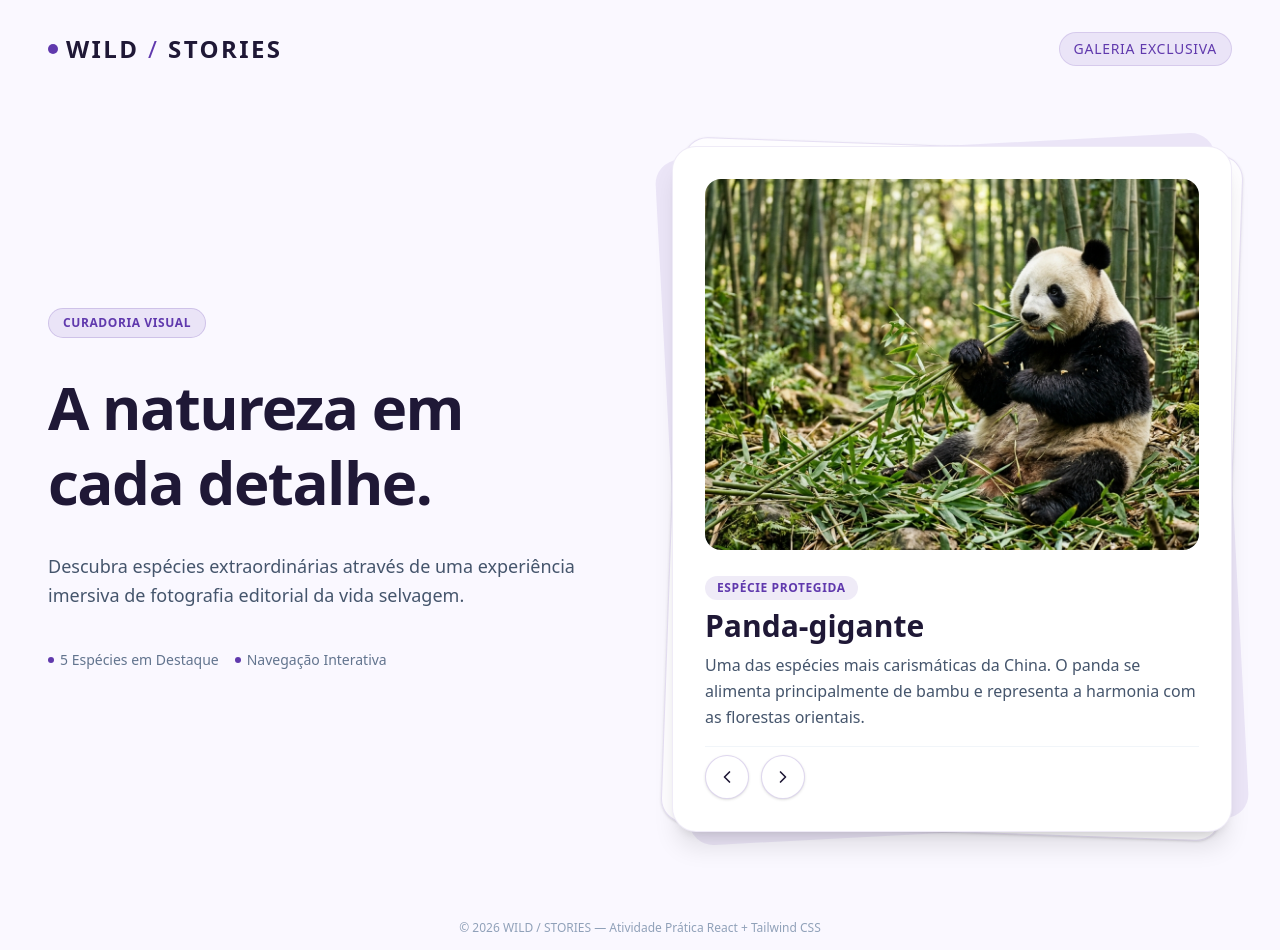
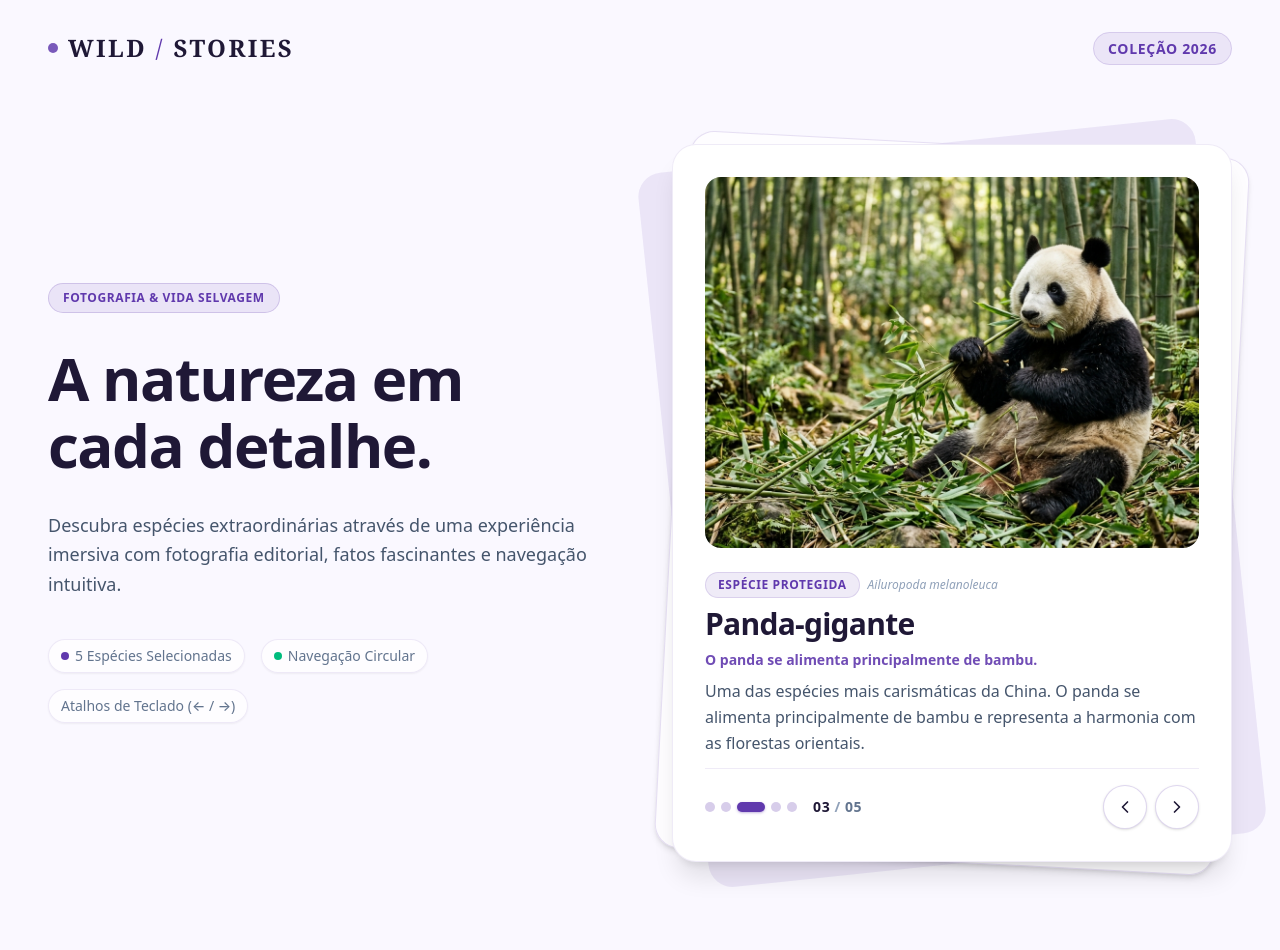
Before and after one commit to CauaBrandao/Image-Slider, a React (Vite) app in the folder image-slider/: page / in a window 1280 px wide. Shown: the top 950 px of the page. Built offline with nearby package versions, Linux system fonts and the light colour scheme.

Commit message:
feat: add pagination and keyboard controls

```diff
--- a/image-slider/src/App.jsx
+++ b/image-slider/src/App.jsx
@@ -1,55 +1,81 @@
 import Background from './components/Background.jsx';
 import ImageSlider from './components/ImageSlider.jsx';
 
+/**
+ * Arquitetura de Componentes da Aplicação:
+ * App
+ * ├── Background
+ * ├── Header
+ * ├── Hero / Introdução
+ * └── ImageSlider
+ *     ├── Imagens (map a partir de slides)
+ *     ├── Conteúdo do slide ativo
+ *     └── SliderControls
+ *         ├── Botão anterior
+ *         ├── Botão próximo
+ *         ├── Indicadores de página
+ *         └── Contador 03 / 05
+ */
 export default function App() {
   return (
-    <div className="min-h-screen relative overflow-hidden bg-lavender text-ink flex flex-col justify-between">
+    <div className="min-h-screen relative overflow-x-hidden bg-lavender text-ink flex flex-col justify-between selection:bg-mauve selection:text-white">
+      {/* 1. Background com ambiência e cartões inclinados */}
       <Background />
 
-      {/* Header */}
-      <header className="w-full max-w-7xl mx-auto px-6 sm:px-12 pt-8 pb-4 flex items-center justify-between">
-        <div className="flex items-center gap-2">
-          <span className="w-2.5 h-2.5 rounded-full bg-mauve" />
-          <strong className="text-xl sm:text-2xl font-black tracking-widest text-ink">
+      {/* 2. Header */}
+      <header className="w-full max-w-7xl mx-auto px-6 sm:px-10 lg:px-12 pt-8 pb-4 flex items-center justify-between">
+        <div className="flex items-center gap-2.5">
+          <span className="w-2.5 h-2.5 rounded-full bg-mauve animate-pulse" />
+          <strong className="text-xl sm:text-2xl font-black tracking-widest text-ink font-serif">
             WILD <span className="text-mauve font-light">/</span> STORIES
           </strong>
         </div>
-        <span className="text-xs sm:text-sm font-medium uppercase tracking-wider text-mauve bg-mauve/10 px-3.5 py-1.5 rounded-full border border-mauve/15">
-          Galeria Exclusiva
-        </span>
+
+        <nav aria-label="Navegação secundária">
+          <span className="text-xs sm:text-sm font-semibold uppercase tracking-wider text-mauve bg-mauve/10 px-3.5 py-1.5 rounded-full border border-mauve/15">
+            Coleção 2026
+          </span>
+        </nav>
       </header>
 
-      {/* Main Grid: 2 colunas no desktop, vertical no mobile */}
-      <main className="w-full max-w-7xl mx-auto px-6 sm:px-12 py-10 lg:py-16 grid gap-12 lg:gap-16 lg:grid-cols-2 lg:items-center my-auto">
+      {/* 3. Grid Principal: Hero / Introdução + ImageSlider */}
+      <main className="w-full max-w-7xl mx-auto px-6 sm:px-10 lg:px-12 py-8 lg:py-16 grid gap-12 lg:gap-16 lg:grid-cols-2 lg:items-center my-auto">
+        {/* Hero / Introdução */}
         <section className="space-y-6 lg:space-y-8">
           <div className="inline-flex items-center gap-2 px-3.5 py-1.5 rounded-full bg-mauve/10 border border-mauve/20 text-mauve text-xs font-semibold uppercase tracking-wider">
-            Curadoria Visual
+            Fotografia & Vida Selvagem
           </div>
 
-          <h1 className="text-4xl sm:text-5xl lg:text-6xl font-extrabold text-ink tracking-tight leading-tight">
+          <h1 className="text-4xl sm:text-5xl lg:text-6xl font-extrabold text-ink tracking-tight leading-[1.12]">
             A natureza em cada detalhe.
           </h1>
 
           <p className="text-base sm:text-lg leading-relaxed text-slate-600 max-w-xl">
-            Descubra espécies extraordinárias através de uma experiência imersiva de fotografia editorial da vida selvagem.
+            Descubra espécies extraordinárias através de uma experiência imersiva com fotografia editorial, fatos fascinantes e navegação intuitiva.
           </p>
 
-          <div className="pt-2 flex items-center gap-4 text-xs sm:text-sm text-slate-500 font-medium">
-            <span className="flex items-center gap-1.5">
-              <span className="w-1.5 h-1.5 rounded-full bg-mauve" /> 5 Espécies em Destaque
+          <div className="pt-2 flex flex-wrap items-center gap-4 text-xs sm:text-sm text-slate-500 font-medium">
+            <span className="flex items-center gap-1.5 bg-white/70 px-3 py-1.5 rounded-full border border-mauve/10 shadow-xs">
+              <span className="w-2 h-2 rounded-full bg-mauve" /> 5 Espécies Selecionadas
             </span>
-            <span className="flex items-center gap-1.5">
-              <span className="w-1.5 h-1.5 rounded-full bg-mauve" /> Navegação Interativa
+            <span className="flex items-center gap-1.5 bg-white/70 px-3 py-1.5 rounded-full border border-mauve/10 shadow-xs">
+              <span className="w-2 h-2 rounded-full bg-emerald-500" /> Navegação Circular
+            </span>
+            <span className="hidden sm:flex items-center gap-1.5 bg-white/70 px-3 py-1.5 rounded-full border border-mauve/10 shadow-xs">
+              Atalhos de Teclado (← / →)
             </span>
           </div>
         </section>
 
-        <ImageSlider />
+        {/* 4. ImageSlider */}
+        <div className="w-full">
+          <ImageSlider />
+        </div>
       </main>
 
-      {/* Footer sutil */}
-      <footer className="w-full max-w-7xl mx-auto px-6 sm:px-12 py-6 text-center text-xs text-slate-400">
-        © 2026 WILD / STORIES — Atividade Prática React + Tailwind CSS
+      {/* Rodapé institucional */}
+      <footer className="w-full max-w-7xl mx-auto px-6 sm:px-10 lg:px-12 py-6 text-center text-xs text-slate-400">
+        <p>WILD / STORIES — Experiência visual interativa desenvolvida com React, Vite e Tailwind CSS v4.</p>
       </footer>
     </div>
   );
--- a/image-slider/src/components/Background.jsx
+++ b/image-slider/src/components/Background.jsx
@@ -1,15 +1,23 @@
+/**
+ * Componente Background
+ * Renderiza o fundo com tons claros (#FAF8FF), gradientes suaves em lilás/violeta
+ * e elementos decorativos com posições/rotações estáticas (sem Math.random()).
+ */
 export default function Background() {
   return (
-    <div className="fixed inset-0 pointer-events-none -z-10 overflow-hidden bg-lavender" aria-hidden="true">
-      {/* Luz ambiente suave no topo esquerdo */}
-      <div className="absolute -top-32 -left-32 w-96 h-96 rounded-full bg-mauve/10 blur-3xl" />
+    <div
+      className="fixed inset-0 pointer-events-none -z-10 overflow-hidden bg-lavender"
+      aria-hidden="true"
+    >
+      {/* Halo de luz lilás no topo esquerdo */}
+      <div className="absolute -top-40 -left-40 w-[28rem] h-[28rem] rounded-full bg-mauve/10 blur-[100px]" />
 
-      {/* Luz ambiente suave na base direita */}
-      <div className="absolute -bottom-40 -right-40 w-[30rem] h-[30rem] rounded-full bg-mauve/15 blur-3xl" />
+      {/* Halo de luz violeta na base direita */}
+      <div className="absolute -bottom-48 -right-48 w-[34rem] h-[34rem] rounded-full bg-mauve/15 blur-[120px]" />
 
-      {/* Cartões decorativos de fundo com rotações fixas (sem Math.random()) */}
-      <div className="hidden lg:block absolute top-1/4 right-[8%] w-80 h-96 rounded-3xl bg-white/40 border border-mauve/10 shadow-lg -rotate-6" />
-      <div className="hidden lg:block absolute top-1/3 right-[5%] w-80 h-96 rounded-3xl bg-white/30 border border-mauve/10 shadow-md rotate-3" />
+      {/* Cartões decorativos de fundo no desktop com ângulos e posições fixas */}
+      <div className="hidden xl:block absolute top-[20%] right-[10%] w-96 h-[32rem] rounded-3xl bg-white/40 border border-mauve/10 shadow-lg -rotate-6 transition-transform" />
+      <div className="hidden xl:block absolute top-[24%] right-[6%] w-96 h-[32rem] rounded-3xl bg-white/30 border border-mauve/10 shadow-md rotate-3 transition-transform" />
     </div>
   );
 }
--- a/image-slider/src/components/ImageSlider.jsx
+++ b/image-slider/src/components/ImageSlider.jsx
@@ -1,51 +1,99 @@
-import { useState } from 'react';
+import { useState, useEffect } from 'react';
 import { slides } from '../data/slides.js';
 import SliderControls from './SliderControls.jsx';
 
+/**
+ * Componente ImageSlider
+ * Arquitetura:
+ * - Imagens (map a partir de slides)
+ * - Conteúdo do slide ativo
+ * - SliderControls (Anterior, Próximo, Indicadores, Contador 03 / 05)
+ */
 export default function ImageSlider() {
+  // Inicia com o panda (índice 2) conforme especificação do roteiro
   const [index, setIndex] = useState(2);
   const activeSlide = slides[index];
 
+  // Navegação circular
   const next = () => setIndex(current => (current + 1) % slides.length);
   const previous = () => setIndex(current => (current - 1 + slides.length) % slides.length);
 
+  // Controle por teclado (setas ← e →) com limpeza de listener
+  useEffect(() => {
+    const handleKeyDown = (event) => {
+      if (event.key === 'ArrowLeft') {
+        setIndex(curr => (curr - 1 + slides.length) % slides.length);
+      } else if (event.key === 'ArrowRight') {
+        setIndex(curr => (curr + 1) % slides.length);
+      }
+    };
+
+    window.addEventListener('keydown', handleKeyDown);
+    return () => window.removeEventListener('keydown', handleKeyDown);
+  }, []);
+
   return (
-    <section aria-label="Galeria da vida selvagem" className="relative w-full max-w-lg mx-auto lg:max-w-none">
-      {/* Cartões inclinados de fundo (com ângulos fixos, sem Math.random) */}
-      <div className="absolute inset-0 rounded-3xl bg-mauve/10 -rotate-3 transform transition-transform" />
-      <div className="absolute inset-0 rounded-3xl bg-white/70 border border-mauve/15 rotate-2 shadow-sm transform transition-transform" />
+    <section
+      aria-label="Galeria da vida selvagem"
+      className="relative w-full max-w-lg mx-auto lg:max-w-none"
+    >
+      {/* Cartões inclinados no fundo com rotações estáticas (sem Math.random()) */}
+      <div
+        className="absolute inset-0 rounded-3xl bg-mauve/10 -rotate-3 sm:-rotate-6 transform transition-transform duration-500 pointer-events-none"
+        aria-hidden="true"
+      />
+      <div
+        className="absolute inset-0 rounded-3xl bg-white/70 border border-mauve/15 rotate-2 sm:rotate-3 shadow-md transform transition-transform duration-500 pointer-events-none"
+        aria-hidden="true"
+      />
 
       {/* Cartão principal do carrossel */}
-      <div className="relative z-10 bg-white rounded-3xl p-6 sm:p-8 shadow-xl border border-mauve/10 flex flex-col gap-6">
-        {/* Camada das Imagens com map() e transição */}
-        <div className="relative aspect-[4/3] w-full overflow-hidden rounded-2xl bg-slate-100">
-          {slides.map((slide, i) => (
+      <article className="relative z-10 bg-white rounded-3xl p-6 sm:p-8 shadow-xl border border-mauve/10 flex flex-col gap-6 backdrop-blur-sm">
+        {/* Camada das Imagens com map() e transição suave */}
+        <div className="relative aspect-[4/3] w-full overflow-hidden rounded-2xl bg-slate-100 shadow-inner">
+          {slides.map((slide, i) => {
+            const isActive = i === index;
+            return (
               <img
                 key={slide.id}
                 src={slide.image}
                 alt={slide.alt}
-              className={`absolute inset-0 w-full h-full object-cover transition-opacity duration-500 ease-out ${
-                i === index ? 'opacity-100 z-10' : 'opacity-0 z-0'
+                className={`absolute inset-0 w-full h-full object-cover transition-all duration-500 ease-out select-none ${
+                  isActive
+                    ? 'opacity-100 scale-100 z-10'
+                    : 'opacity-0 scale-105 z-0 pointer-events-none'
                 }`}
               />
-          ))}
+            );
+          })}
         </div>
 
-        {/* Informações dinâmicas do slide ativo */}
-        <div className="flex flex-col gap-4">
+        {/* Conteúdo do slide ativo: espécie, título, resumo e parágrafo */}
+        <div className="flex flex-col gap-3 min-h-[140px] justify-between">
           <div className="space-y-2">
-            <span className="inline-block text-xs font-semibold tracking-wider uppercase text-mauve bg-mauve/10 px-3 py-1 rounded-full">
-              {activeSlide.badge || activeSlide.species}
+            <div className="flex items-center gap-2">
+              <span className="inline-block text-xs font-semibold tracking-wider uppercase text-mauve bg-mauve/10 px-3 py-1 rounded-full border border-mauve/15">
+                {activeSlide.badge}
               </span>
-            <h2 className="text-2xl sm:text-3xl font-bold text-ink">
+              <span className="text-xs italic text-slate-400">
+                {activeSlide.species}
+              </span>
+            </div>
+
+            <h2 className="text-2xl sm:text-3xl font-extrabold text-ink tracking-tight transition-all duration-300">
               {activeSlide.animal}
             </h2>
+
+            <p className="text-xs sm:text-sm font-semibold text-mauve/90">
+              {activeSlide.summary}
+            </p>
+
             <p className="text-slate-600 leading-relaxed text-sm sm:text-base">
               {activeSlide.description}
             </p>
           </div>
 
-          <div className="pt-2 border-t border-slate-100 flex items-center justify-between">
+          {/* SliderControls integrado */}
           <SliderControls
             index={index}
             count={slides.length}
@@ -54,8 +102,7 @@
             onSelect={setIndex}
           />
         </div>
-        </div>
-      </div>
+      </article>
     </section>
   );
 }
--- a/image-slider/src/components/SliderControls.jsx
+++ b/image-slider/src/components/SliderControls.jsx
@@ -1,16 +1,76 @@
 import { ChevronLeft, ChevronRight } from 'lucide-react';
 
+/**
+ * Componente SliderControls
+ * Subcomponentes:
+ * - Botão anterior
+ * - Botão próximo
+ * - Indicadores de página (com aria-current)
+ * - Contador formatado (ex: 03 / 05)
+ */
 export default function SliderControls({
+  index = 0,
+  count = 0,
   onPrevious,
-  onNext
+  onNext,
+  onSelect,
 }) {
+  const currentFormatted = String(index + 1).padStart(2, '0');
+  const totalFormatted = String(count).padStart(2, '0');
+
   return (
-    <div className="flex items-center gap-3">
+    <div
+      className="w-full flex flex-wrap items-center justify-between gap-4 pt-4 border-t border-mauve/10"
+      aria-label="Controles de navegação do carrossel"
+    >
+      {/* Grupo: Indicadores e Contador */}
+      <div className="flex items-center gap-4">
+        {/* Indicadores de página */}
+        <div
+          role="tablist"
+          aria-label="Indicadores dos slides"
+          className="flex items-center gap-1.5"
+        >
+          {Array.from({ length: count }).map((_, i) => {
+            const isActive = i === index;
+            return (
+              <button
+                key={i}
+                type="button"
+                role="tab"
+                aria-selected={isActive}
+                aria-current={isActive ? 'true' : 'false'}
+                aria-label={`Ir para a imagem ${i + 1} de ${count}`}
+                onClick={() => onSelect?.(i)}
+                className={`transition-all duration-300 rounded-full focus-visible:outline-none focus-visible:ring-2 focus-visible:ring-mauve ${
+                  isActive
+                    ? 'w-7 h-2.5 bg-mauve shadow-sm shadow-mauve/30'
+                    : 'w-2.5 h-2.5 bg-mauve/25 hover:bg-mauve/45'
+                }`}
+              />
+            );
+          })}
+        </div>
+
+        {/* Contador 03 / 05 */}
+        <div
+          className="text-xs sm:text-sm font-semibold tracking-wider text-slate-500 tabular-nums select-none"
+          aria-live="polite"
+          aria-atomic="true"
+        >
+          <span className="text-ink font-bold">{currentFormatted}</span>
+          <span className="mx-1 text-slate-400">/</span>
+          <span>{totalFormatted}</span>
+        </div>
+      </div>
+
+      {/* Grupo: Botões Anterior e Próximo */}
+      <div className="flex items-center gap-2">
         <button
           type="button"
           aria-label="Imagem anterior"
           onClick={onPrevious}
-        className="inline-flex items-center justify-center w-11 h-11 rounded-full bg-white text-ink border border-mauve/20 shadow-sm hover:bg-mauve hover:text-white hover:border-transparent transition-all active:scale-95 focus-visible:ring-2 focus-visible:ring-mauve focus-visible:outline-none"
+          className="inline-flex items-center justify-center w-11 h-11 rounded-full bg-white text-ink border border-mauve/20 shadow-sm hover:bg-mauve hover:text-white hover:border-transparent transition-all duration-200 active:scale-95 focus-visible:ring-2 focus-visible:ring-mauve focus-visible:outline-none cursor-pointer"
         >
           <ChevronLeft className="w-5 h-5" />
         </button>
@@ -19,10 +79,11 @@
           type="button"
           aria-label="Próxima imagem"
           onClick={onNext}
-        className="inline-flex items-center justify-center w-11 h-11 rounded-full bg-white text-ink border border-mauve/20 shadow-sm hover:bg-mauve hover:text-white hover:border-transparent transition-all active:scale-95 focus-visible:ring-2 focus-visible:ring-mauve focus-visible:outline-none"
+          className="inline-flex items-center justify-center w-11 h-11 rounded-full bg-white text-ink border border-mauve/20 shadow-sm hover:bg-mauve hover:text-white hover:border-transparent transition-all duration-200 active:scale-95 focus-visible:ring-2 focus-visible:ring-mauve focus-visible:outline-none cursor-pointer"
         >
           <ChevronRight className="w-5 h-5" />
         </button>
       </div>
+    </div>
   );
 }
```
Lines whose indentation alone changed are shown as unchanged.
